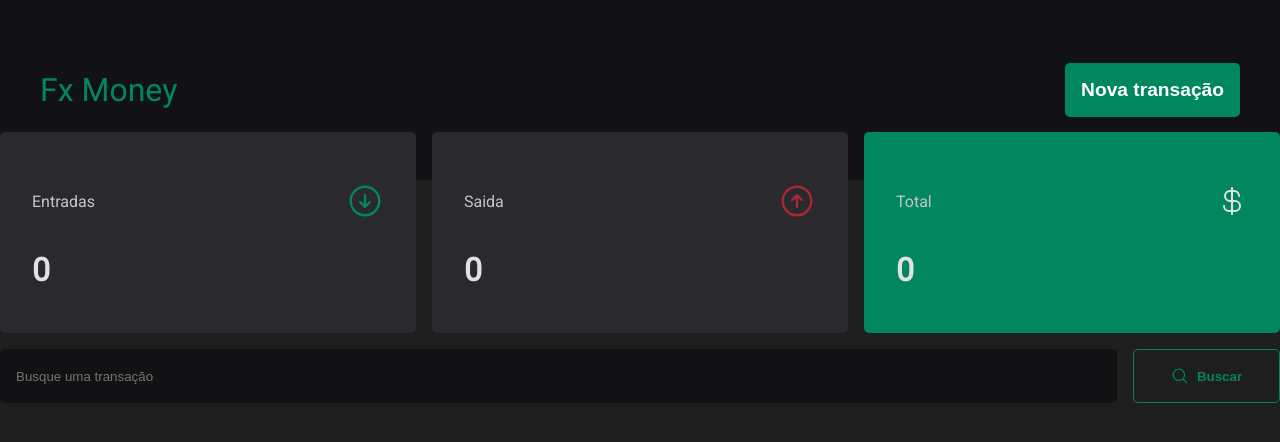
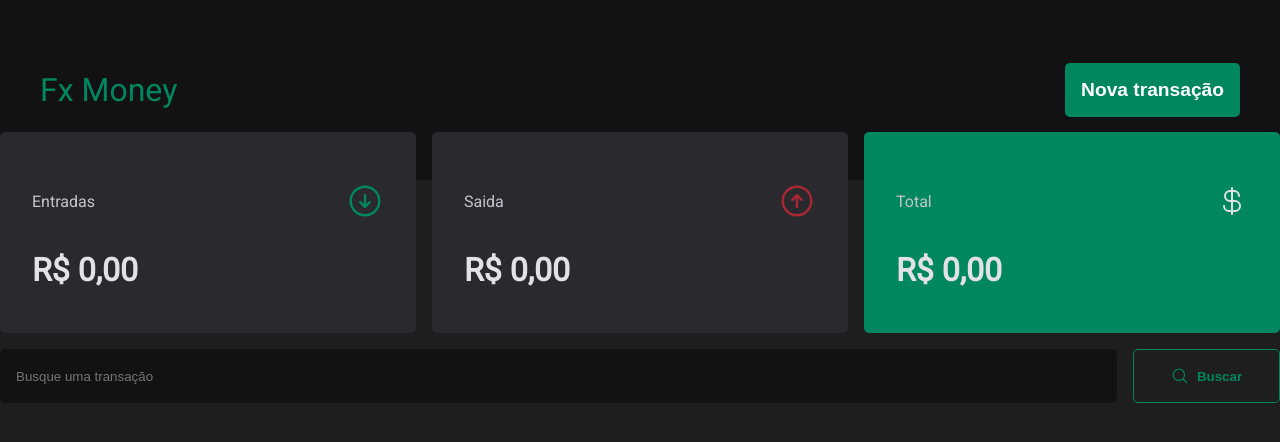
Before and after one commit to leonardofx1/FxMoney, a React (Vite) app in the folder fxmoney/: page / in a window 1280 px wide. Shown: the top 442 px of the page. Built offline with nearby package versions, Linux system fonts and the light colour scheme.

Commit message:
summary format currency

```diff
--- a/fxmoney/src/components/Transaction/index.tsx
+++ b/fxmoney/src/components/Transaction/index.tsx
@@ -12,6 +12,7 @@ import { useContext, useEffect } from "react";
 import { TransactionType } from "../../@types/types";
 
 import useSummaryTransaction from "../hooks/reducerTransactionPrice";
+import { formatCurrency } from '../../utils/formatDatePrice';
 
 const Transaction = () => {
   const{ transaction, getTransactionStorage} = useContext(transactionContext)!
@@ -29,21 +30,21 @@ const Transaction = () => {
           <span>Entradas</span>{" "}
           <ArrowCircleDown size={38} color={thema.colors.green} />
         </S.TransactionIcon>
-        <S.Money>{sumTransaction('entry')}</S.Money>
+        <S.Money>{formatCurrency(sumTransaction('entry'))}</S.Money>
       </S.TransactionSummary>
       <S.TransactionSummary>
         <S.TransactionIcon>
           <span>Saida</span>
           <ArrowCircleUp size={38} color={thema.colors.redDark} />
         </S.TransactionIcon>
-        <S.Money>{sumTransaction('exit')}</S.Money>
+        <S.Money>{formatCurrency(sumTransaction('exit'))}</S.Money>
       </S.TransactionSummary>
       <S.TransactionSummary color="green">
         <S.TransactionIcon>
           <span>Total</span>
           <CurrencyDollar size={32} color={thema.colors.money} />
         </S.TransactionIcon>
-        <S.Money>{sumTransaction('total')}</S.Money>
+        <S.Money>{formatCurrency(sumTransaction('total'))}</S.Money>
       </S.TransactionSummary>
       <SearchBar />
       <S.TransactionTable>
```
